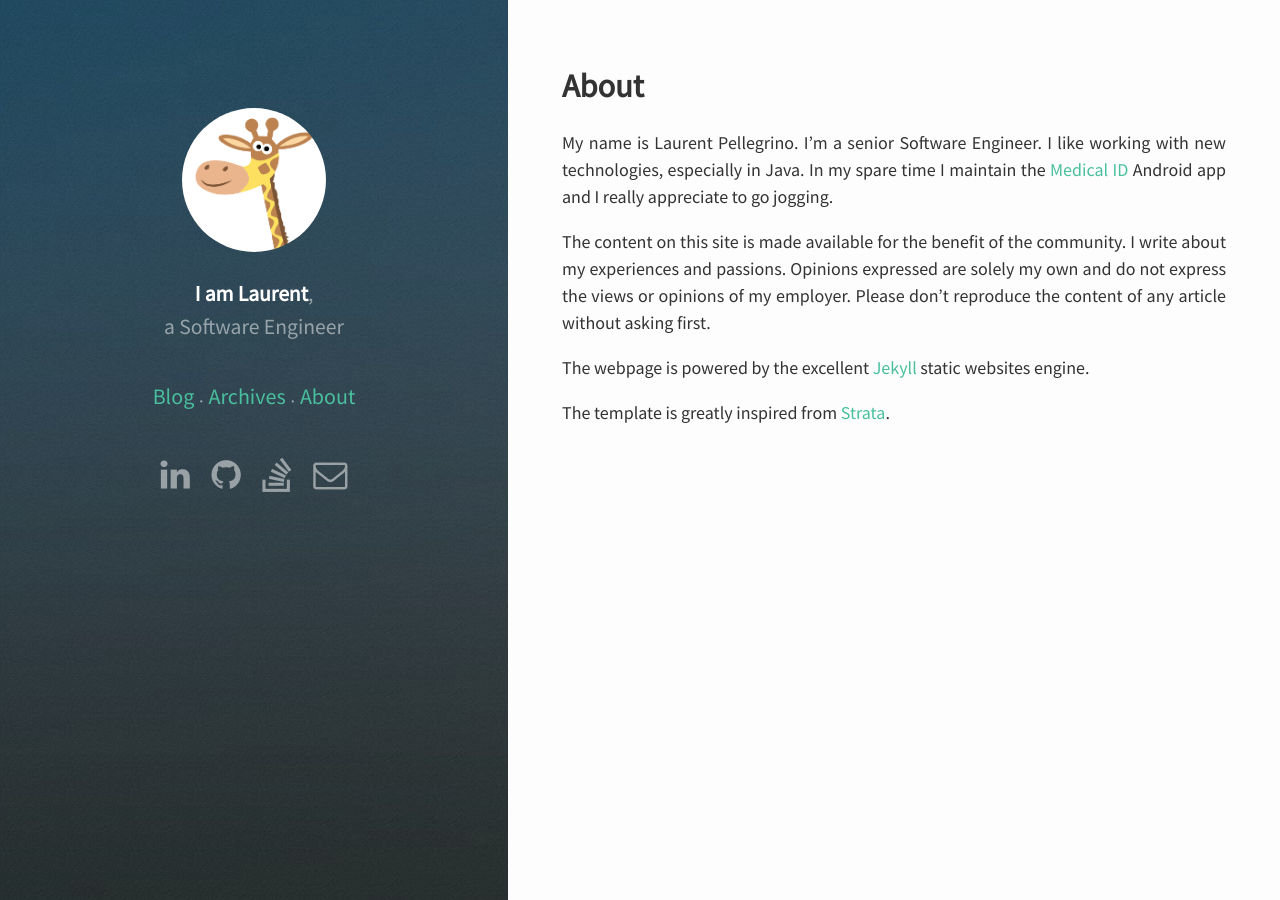
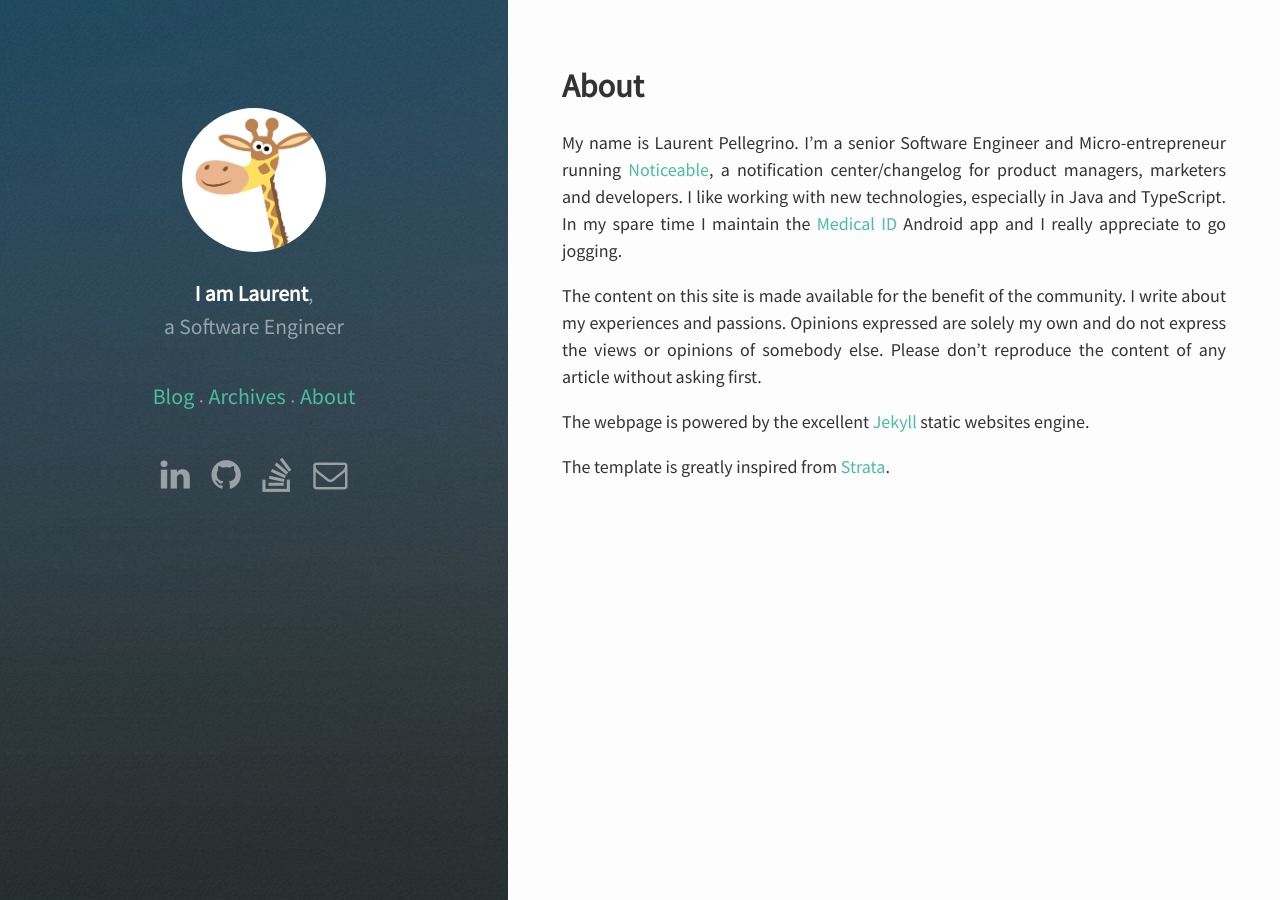
Before and after one commit to lpellegr/pellegrino.link, a Jekyll site: the page built from about.md, in a window 1280 px wide. Built offline with Jekyll 4.4.1, drawn with Linux system fonts in a browser that asks for light colours; nearby versions of some CDN libraries.

Commit message:
Update about

```diff
--- a/about.md
+++ b/about.md
@@ -4,13 +4,14 @@ title: About
 permalink: /about/
 ---
 
-My name is Laurent Pellegrino. I'm a senior Software Engineer. I like working
-with new technologies, especially in Java. In my spare time I maintain the
+My name is Laurent Pellegrino. I'm a senior Software Engineer and Micro-entrepreneur running
+[Noticeable][noticeable], a notification center/changelog for product managers, marketers and developers.
+I like working with new technologies, especially in Java and TypeScript. In my spare time I maintain the
 [Medical ID][medicalid] Android app and I really appreciate to go jogging.
 
 The content on this site is made available for the benefit of the community.
 I write about my experiences and passions. Opinions expressed are solely my own
-and do not express the views or opinions of my employer. Please don't reproduce
+and do not express the views or opinions of somebody else. Please don't reproduce
 the content of any article without asking first.
 
 The webpage is powered by the excellent [Jekyll][jekyll] static websites engine.
@@ -20,4 +21,5 @@ The template is greatly inspired from [Strata][strata].
 [jekyll]:    http://jekyllrb.com
 [medicalid]: https://www.medicalid.info
 "Medical ID, the app that could save your life!"
+[noticeable]: https://noticeable.io
 [strata]: http://html5up.net/strata
```
